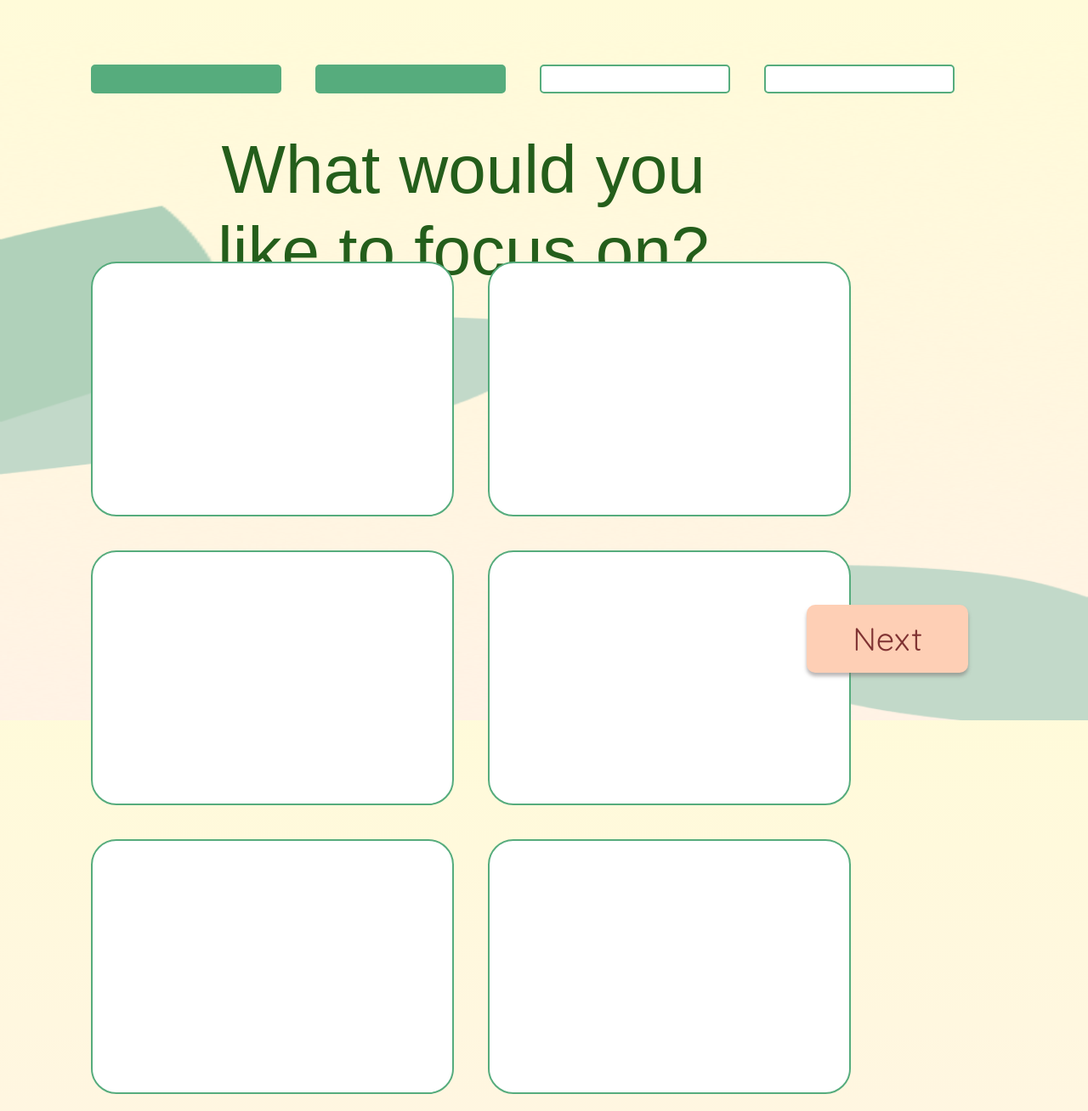
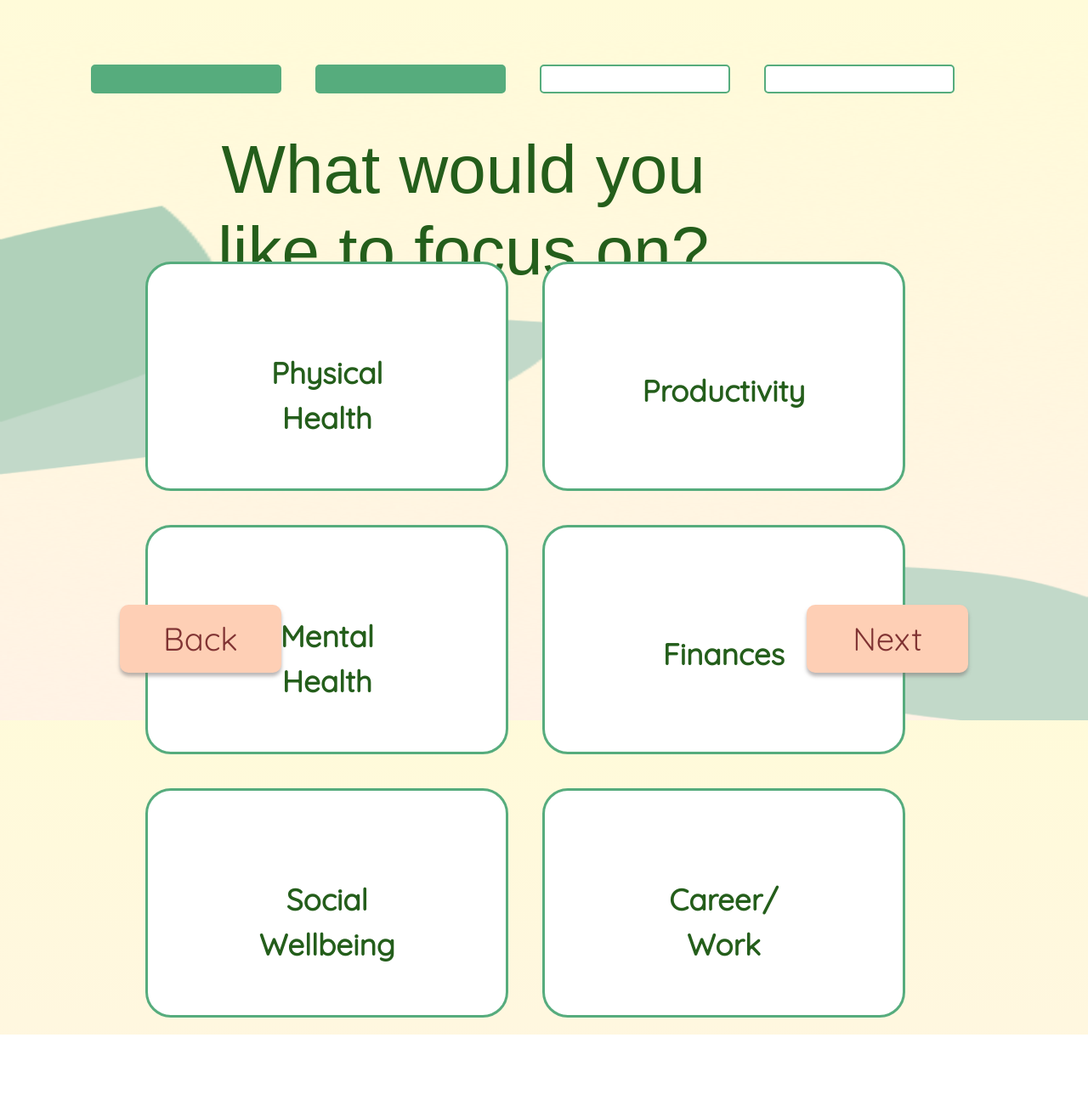
Before and after one commit to clairetyang/habit-planter, a Django app: page /habit_planter/survey_focus in a window 1280 px wide; the page is wider, and only the part inside the window is pictured. Shown: that part at 85% size. After the commit the page ends 1218 px from the top of that part, so only its background shows below. Run offline with Django 3.2, Linux system fonts and the light colour scheme; some libraries are stand-ins or nearby versions; some web fonts are replaced.

Commit message:
survey_focus formatting done

```diff
--- a/habit_planter/static/habit_planter/style.css
+++ b/habit_planter/static/habit_planter/style.css
@@ -69,6 +69,21 @@ h2 {
     border-radius: 20px;
 }
 
+.back-btn {
+    position: absolute;
+    font-size: 38px;
+    font-family: 'Quicksand', sans-serif;
+    color: #803333;
+    text-align: center;
+    left: 11%;
+    bottom: 7%;
+    width: 190px;
+    height: 80px;
+    background: #FECFB5;
+    box-shadow: 0px 4px 4px rgba(117, 110, 110, 0.5);
+    border-radius: 10px;
+}
+
 .next-btn {
     position: absolute;
     font-size: 38px;
@@ -87,6 +102,7 @@ h2 {
 .card-container {
     position: absolute;
     top: 30%;
+    left: 5%;
     width: 100%;
     text-align: center;
     max-width: none;
@@ -97,33 +113,16 @@ h2 {
     width: 80%;
 }
 .col-5 {
-    height: 300px;
+    height: 270px;
     padding: 20px;
+    padding-top: 10%;
     margin: 20px;
     width: 25%;
     border-radius: 30px;
     background-color: white;
-    border: 2px solid #56AC7D;
+    border: 3px solid #56AC7D;
+    font-size: 35px;
+    text-align: center;
+    font-family: 'Quicksand', sans-serif;
+    font-weight: bold;
 }
-
-/* .focus-cards {
-    position: absolute;
-    width: 90%;
-    top: 30%;
-    left: 5%;
-} */
-
-/* .card {
-    position: relative;
-    background-color: white;
-    margin-left: 3%;
-    float: left;
-    width: 28%;
-    margin-bottom: 100px;
-    height: 300px;
-    padding: 20px 20px 7px 20px;
-    border-radius: 30px;
-    margin-bottom: 60px;
-    font-size: 30px;
-    text-align: center;
-} */
--- a/habit_planter/templates/habit_planter/survey_focus.html
+++ b/habit_planter/templates/habit_planter/survey_focus.html
@@ -28,28 +28,22 @@
 
         <div class="card-container">
             <div class="focus-row row">
-                <div class="col-5"></div>
-                <div class="col-5"></div>
+                <div class="col-5">Physical<br>Health</div>
+                <div class="col-5" style="padding-top: 12%;">Productivity</div>
             </div>
             <div class="focus-row row">
-                <div class="col-5"></div>
-                <div class="col-5"></div>
+                <div class="col-5">Mental<br>Health</div>
+                <div class="col-5" style="padding-top: 12%;">Finances</div>
             </div>
             <div class="focus-row row">
-                <div class="col-5"></div>
-                <div class="col-5"></div>
+                <div class="col-5">Social<br>Wellbeing</div>
+                <div class="col-5">Career/<br>Work</div>
             </div>
         </div>
 
-        <!-- <div class="focus-cards">
-            <br />
-            <div class="card"> Physical<br>Health</div>
-            <div class="card"></div>
-            <div class="card"></div>
-            <div class="card"></div>
-            <div class="card"></div>
-            <div class="card"></div>
-        </div> -->
+        <a href="{% url 'survey_name' %}">
+            <button class="btn back-btn">Back</button>
+        </a>
 
         <a href="{% url 'survey_goal' %}">
             <button class="btn next-btn" type="submit" value="submit">Next</button>
```
